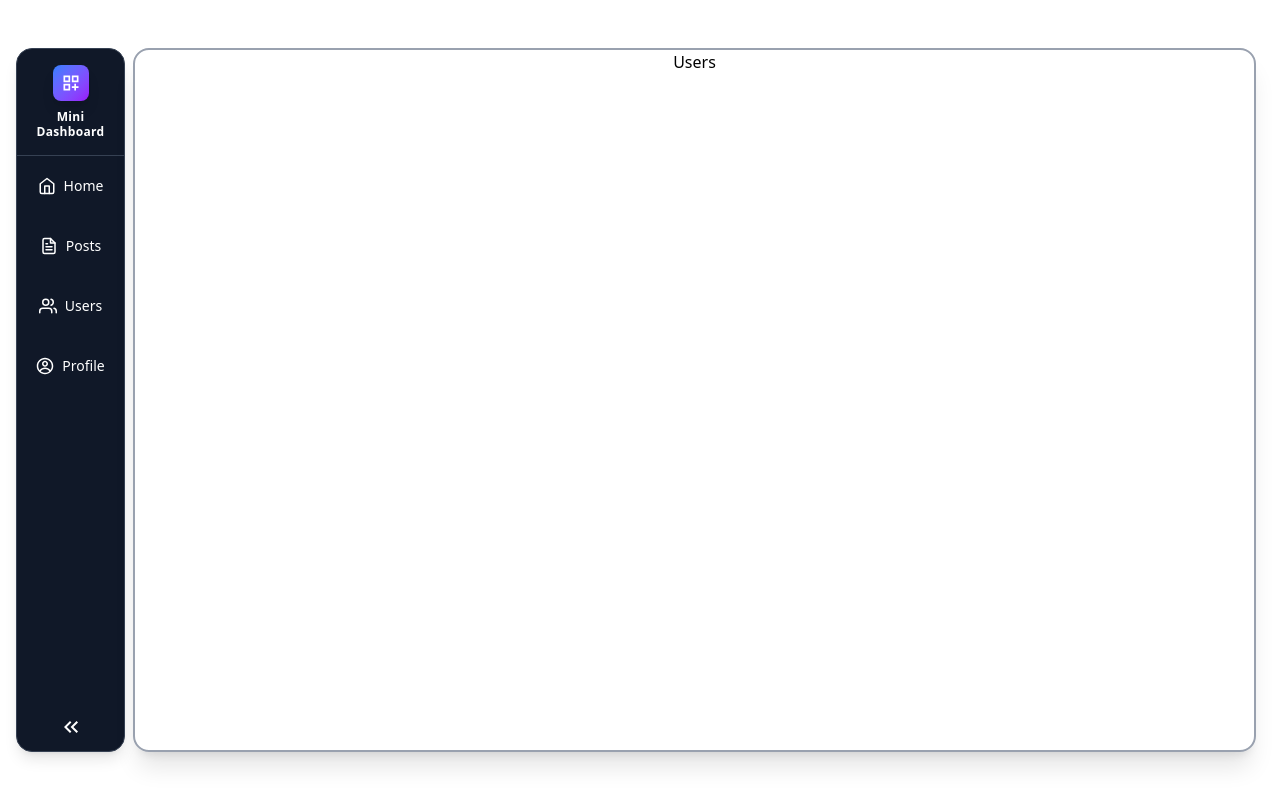
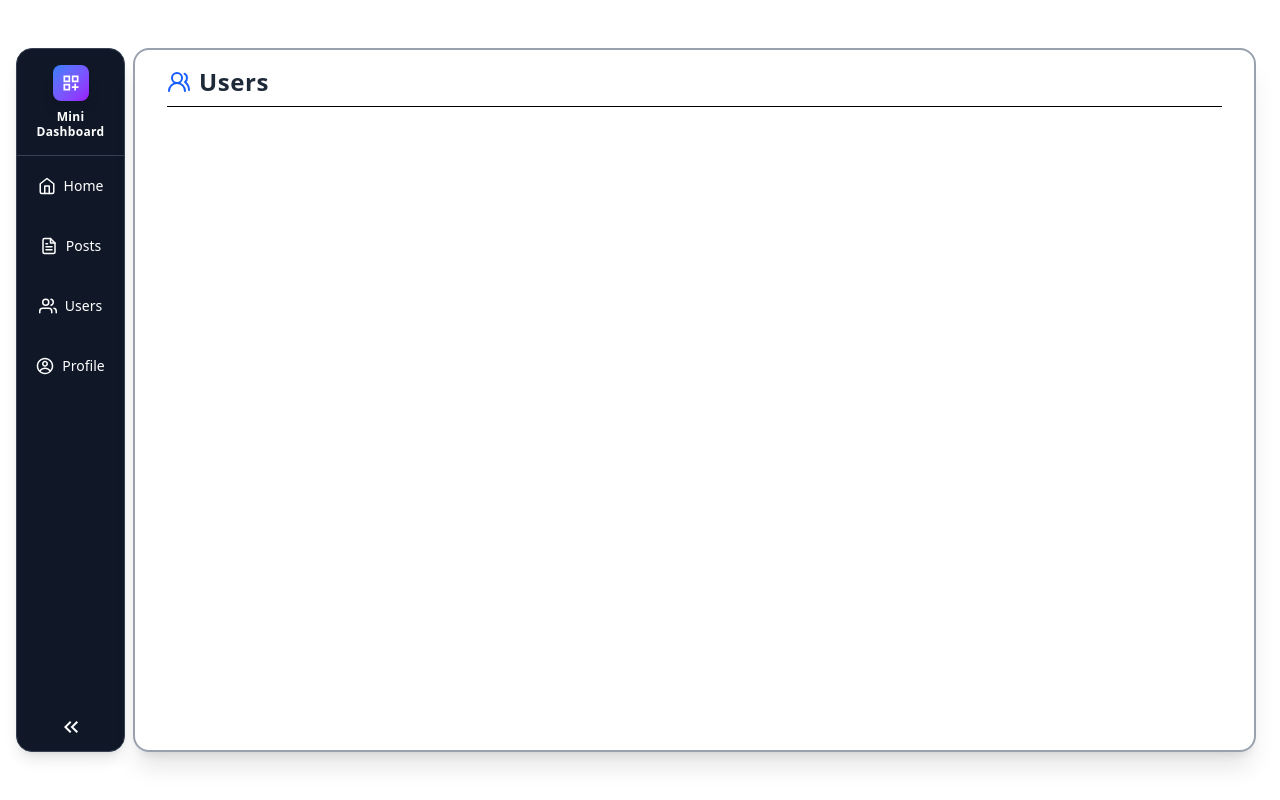
Before and after one commit to mohamim360/Mini_Dashboard, a Next.js app: page /users in a window 1280 px wide. Built offline with nearby package versions, Linux system fonts and the light colour scheme.

Commit message:
solving deployment error

```diff
--- a/src/app/posts/page.tsx
+++ b/src/app/posts/page.tsx
@@ -5,7 +5,6 @@ import Loader from "@/components/UI/loader"
 import Error from "@/components/UI/error"
 import { useFetch } from "@/hook/useFetch"
 import { useState } from "react"
-import { VscError } from "react-icons/vsc";
 import {FiFileText} from "react-icons/fi";
 import { Post } from "@/lib/type";
 
@@ -46,11 +45,10 @@ function Posts() {
 				<Error/>
 			)}
 
-			<div className="grid grid-cols-1 sm:grid-cols-2 md:grid-cols-3 lg:grid-cols-4 gap-4 overflow-scroll">
+			<div className="grid grid-cols-1 sm:grid-cols-2 md:grid-cols-3 lg:grid-cols-4 gap-4 overflow-y-scroll">
 				{posts?.map((post) => (
 					<Card
 						key={post.id}
-						id={post.id}
 						title={post.title}
 						body={post.body}
 						link={`/posts/${post.id}`}
--- a/src/app/users/page.tsx
+++ b/src/app/users/page.tsx
@@ -1,6 +1,18 @@
+import { LuUsersRound } from "react-icons/lu";
+
 function Users() {
 	return (
-		<div>Users</div>
+		<div className="p-4 flex flex-col gap-4 mx-auto w-full h-full">
+
+			<div className="flex items-center justify-between mb-6 border-b pb-2 mx-4">
+
+				<div className="flex items-center gap-2">
+					<LuUsersRound className="text-blue-600 text-2xl" />
+					<h1 className="text-2xl font-extrabold text-gray-800 tracking-wide">Users</h1>
+				</div>
+			</div>
+
+			</div>
 	)
 }
 export default Users
--- a/src/components/UI/card.tsx
+++ b/src/components/UI/card.tsx
@@ -1,13 +1,12 @@
 import Link from "next/link";
 
 interface CardProps {
-  id: number;
   title: string;
   body: string;
   link: string;
 }
 
-export default function Card({ id, title, body, link }: CardProps) {
+export default function Card({ title, body, link }: CardProps) {
   return (
     <div className="border rounded-lg shadow-md p-4 bg-white hover:shadow-lg transition flex flex-col h-full">
 
--- a/src/lib/type.ts
+++ b/src/lib/type.ts
@@ -1,4 +1,4 @@
-export inteface Post = {
+export inteface Post {
 	userId: number;
 	id: number;
 	title: string;
```
